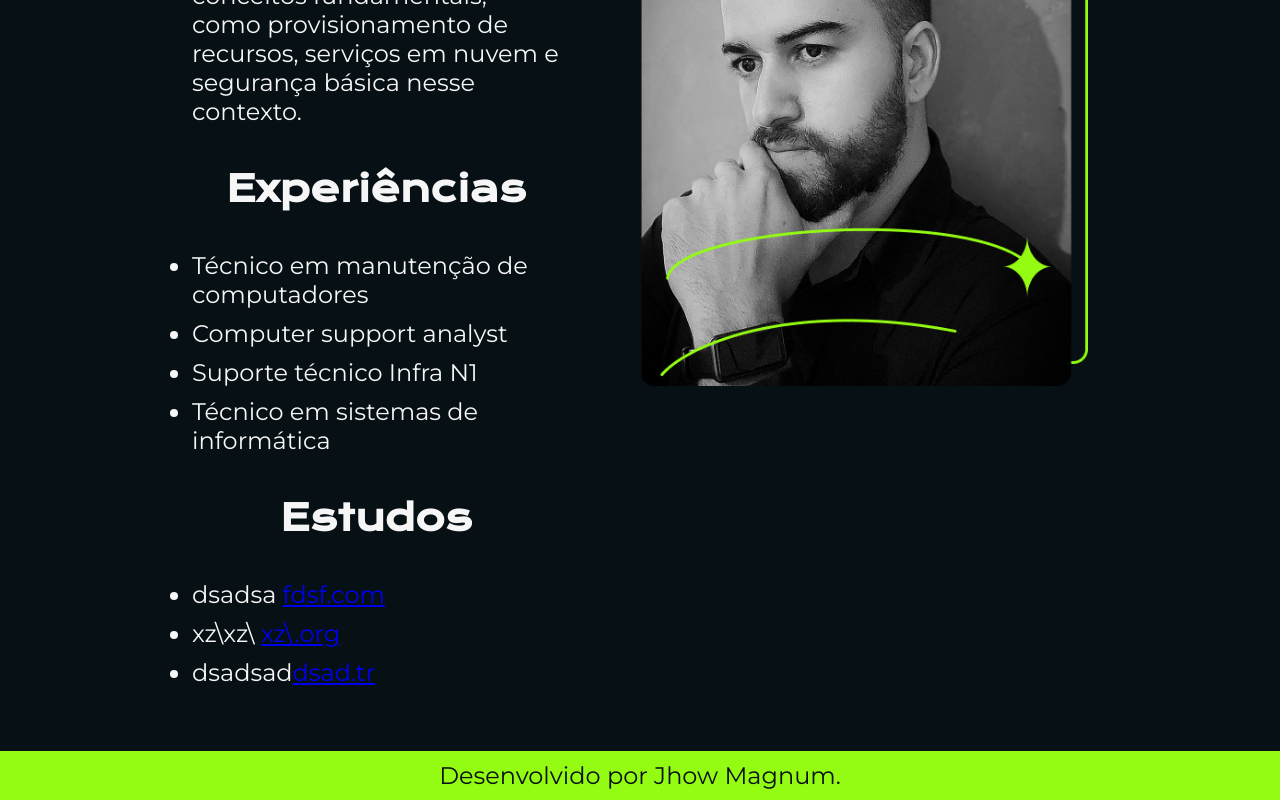
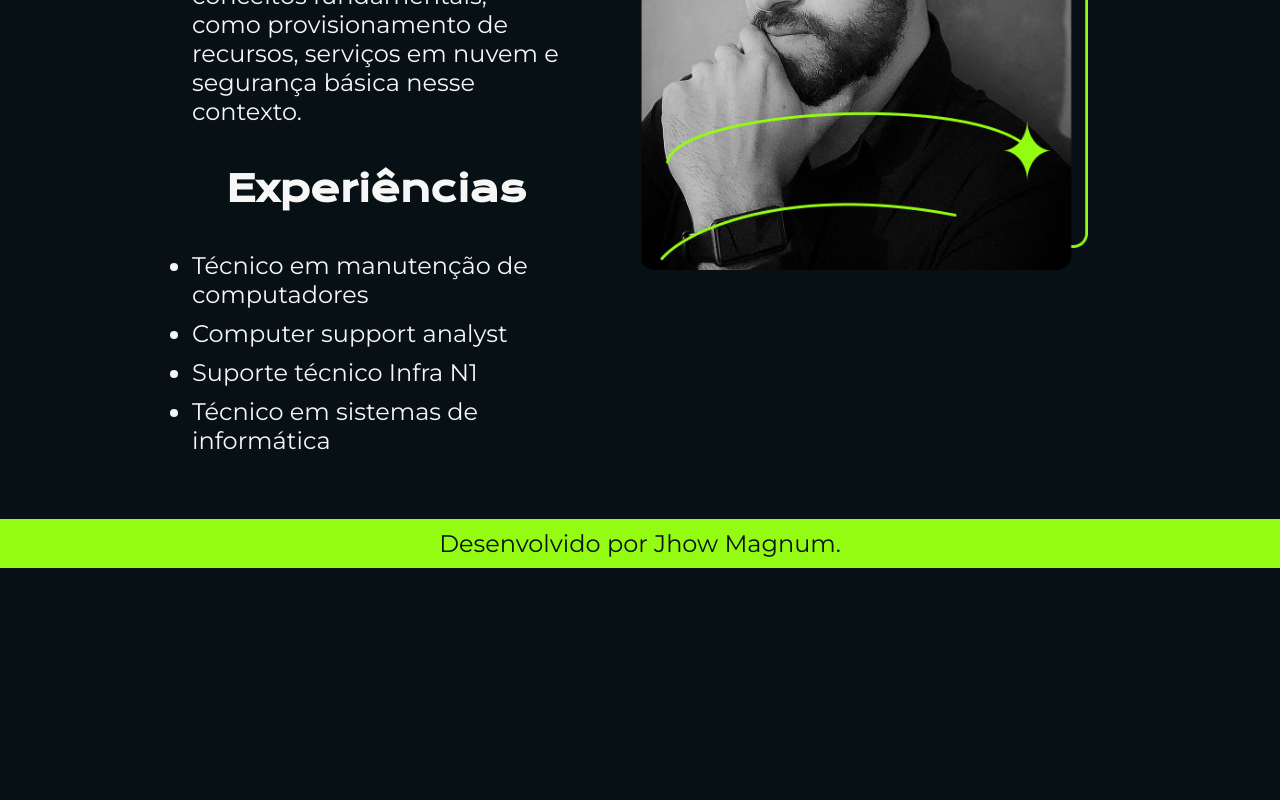
Before and after one commit to Jhow-Magnum/portfolio_presentation, a plain HTML site: page curriculum.html in a window 1280 px wide. Shown: the part 554-1354 px from the top of the page. After the commit the page ends 1122 px from the top, so only its background shows below. Drawn offline with nearby package versions, Linux system fonts and the light colour scheme.

Commit message:
Atualizar o curriculum.html

```diff
--- a/curriculum.html
+++ b/curriculum.html
@@ -29,14 +29,7 @@
                 <li>Técnico em sistemas de informática</li>
             </ul>
 
-            <h1 class="apresentacao__conteudo__titulo">Estudos</h1>
-            <div class="apresentacao__conteudo__paragrafo">
-                <ul class="apresentacao__conteudo__paragrafo">
-                    <li>dsadsa <a href="dsada.dsa">fdsf.com</a></li>
-                    <li>xz\xz\ <a href="dsada.dsa"> xz\.org</a></li>
-                    <li>dsadsad<a href="dsada.dsa">dsad.tr</a></li>
-                </ul>
-            </div>
+
 
 
 
```
